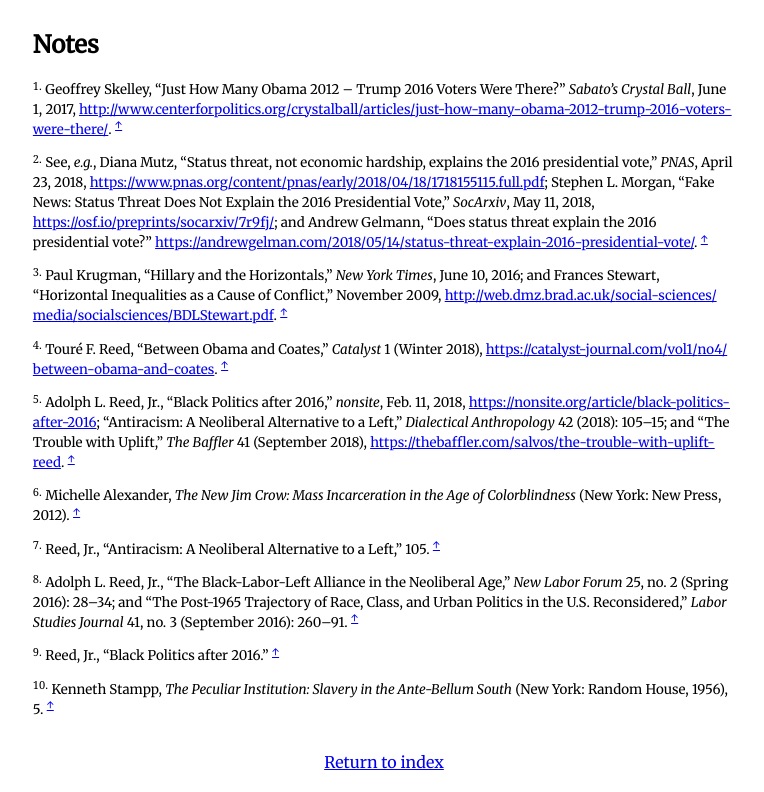
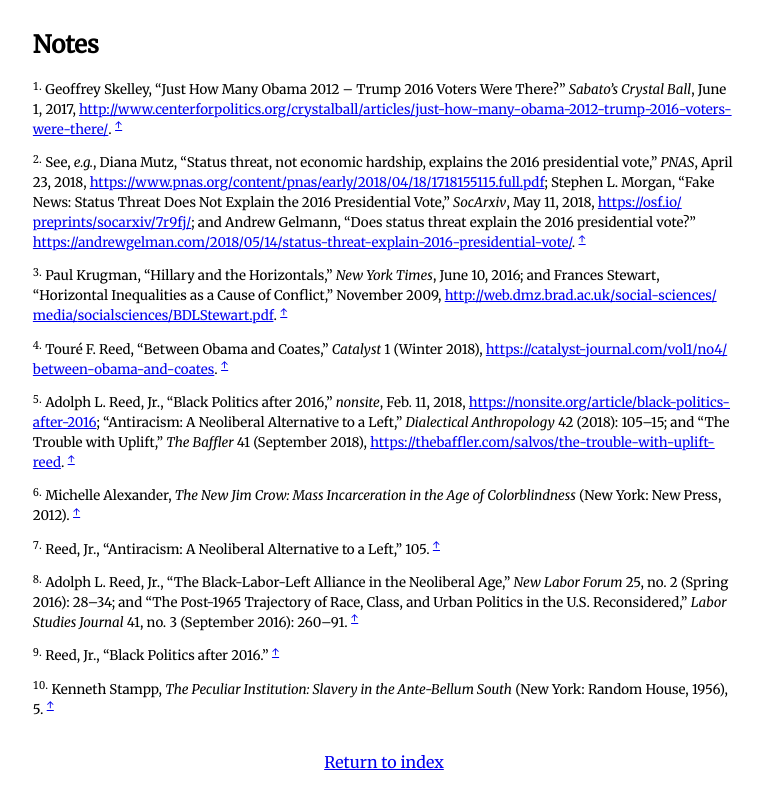
Before and after one commit to theodore-s-beers/reed-archive, a plain HTML site: page materialist-black-history/index.html in a window 1280 px wide. Shown: the part 5908-6700 px from the top of the page, without its empty margins (256-1020 px from the left). Drawn offline with Linux system fonts and the light colour scheme.

Commit message:
Add files via upload

```diff
--- a/materialist-black-history/index.html
+++ b/materialist-black-history/index.html
@@ -91,7 +91,7 @@
         <section id="notes">
             <h2 style="margin-top: 2rem;">Notes</h2>
             <p class="footnote" id="foot_1"><sup class="footnote-number">1.</sup>Geoffrey Skelley, “Just How Many Obama 2012 – Trump 2016 Voters Were There?” <em>Sabato’s Crystal Ball</em>, June 1, 2017, <a href="http://www.centerforpolitics.org/crystalball/articles/just-how-many-obama-2012-trump-2016-voters-were-there/" target="_blank" rel="noopener">http://www.centerforpolitics.org/<wbr>crystalball/<wbr>articles/<wbr>just-how-many-obama-2012-trump-2016-voters-were-there/</a>.<sup class="footnote-arrow"><a href="#foot_src_1">&uarr;</a></sup></p>
-            <p class="footnote" id="foot_2"><sup class="footnote-number">2.</sup>See, <em>e.g.</em>, Diana Mutz, “Status threat, not economic hardship, explains the 2016 presidential vote,” <em>PNAS</em>, April 23, 2018, <a href="https://www.pnas.org/content/pnas/early/2018/04/18/1718155115.full.pdf" target="_blank" rel="noopener">https://www.pnas.org/<wbr>content/<wbr>pnas/<wbr>early/<wbr>2018/<wbr>04/<wbr>18/<wbr>1718155115.full.pdf</a>; Stephen L. Morgan, “Fake News: Status Threat Does Not Explain the 2016 Presidential Vote,” <em>SocArxiv</em>, May 11, 2018, <a href="https://osf.io/preprints/socarxiv/7r9fj/" target="_blank" rel="noopener">https://osf.io/preprints/socarxiv/7r9fj/</a>; and Andrew Gelmann, “Does status threat explain the 2016 presidential vote?” <a href="https://andrewgelman.com/2018/05/14/status-threat-explain-2016-presidential-vote/" target="_blank" rel="noopener">https://andrewgelman.com/<wbr>2018/<wbr>05/<wbr>14/<wbr>status-threat-explain-2016-presidential-vote/</a>.<sup class="footnote-arrow"><a href="#foot_src_2">&uarr;</a></sup></p>
+            <p class="footnote" id="foot_2"><sup class="footnote-number">2.</sup>See, <em>e.g.</em>, Diana Mutz, “Status threat, not economic hardship, explains the 2016 presidential vote,” <em>PNAS</em>, April 23, 2018, <a href="https://www.pnas.org/content/pnas/early/2018/04/18/1718155115.full.pdf" target="_blank" rel="noopener">https://www.pnas.org/<wbr>content/<wbr>pnas/<wbr>early/<wbr>2018/<wbr>04/<wbr>18/<wbr>1718155115.full.pdf</a>; Stephen L. Morgan, “Fake News: Status Threat Does Not Explain the 2016 Presidential Vote,” <em>SocArxiv</em>, May 11, 2018, <a href="https://osf.io/preprints/socarxiv/7r9fj/" target="_blank" rel="noopener">https://osf.io/<wbr>preprints/<wbr>socarxiv/<wbr>7r9fj/</a>; and Andrew Gelmann, “Does status threat explain the 2016 presidential vote?” <a href="https://andrewgelman.com/2018/05/14/status-threat-explain-2016-presidential-vote/" target="_blank" rel="noopener">https://andrewgelman.com/<wbr>2018/<wbr>05/<wbr>14/<wbr>status-threat-explain-2016-presidential-vote/</a>.<sup class="footnote-arrow"><a href="#foot_src_2">&uarr;</a></sup></p>
             <p class="footnote" id="foot_3"><sup class="footnote-number">3.</sup>Paul Krugman, “Hillary and the Horizontals,” <em>New York Times</em>, June 10, 2016; and Frances Stewart, “Horizontal Inequalities as a Cause of Conflict,” November 2009, <a href="http://web.dmz.brad.ac.uk/social-sciences/media/socialsciences/BDLStewart.pdf" target="_blank" rel="noopener">http://web.dmz.brad.ac.uk/<wbr>social-sciences/<wbr>media/<wbr>socialsciences/<wbr>BDLStewart.pdf</a>.<sup class="footnote-arrow"><a href="#foot_src_3">&uarr;</a></sup></p>
             <p class="footnote" id="foot_4"><sup class="footnote-number">4.</sup>Touré F. Reed, “Between Obama and Coates,” <em>Catalyst</em> 1 (Winter 2018), <a href="https://catalyst-journal.com/vol1/no4/between-obama-and-coates" target="_blank" rel="noopener">https://catalyst-journal.com/<wbr>vol1/<wbr>no4/<wbr>between-obama-and-coates</a>.<sup class="footnote-arrow"><a href="#foot_src_4">&uarr;</a></sup></p>
             <p class="footnote" id="foot_5"><sup class="footnote-number">5.</sup>Adolph L. Reed, Jr., “Black Politics after 2016,” <em>nonsite</em>, Feb. 11, 2018, <a href="https://nonsite.org/article/black-politics-after-2016" target="_blank" rel="noopener">https://nonsite.org/<wbr>article/<wbr>black-politics-after-2016</a>; “Antiracism: A Neoliberal Alternative to a Left,” <em>Dialectical Anthropology</em> 42 (2018): 105–15; and “The Trouble with Uplift,” <em>The Baffler</em> 41 (September 2018), <a href="https://thebaffler.com/salvos/the-trouble-with-uplift-reed" target="_blank" rel="noopener">https://thebaffler.com/<wbr>salvos/<wbr>the-trouble-with-uplift-reed</a>.<sup class="footnote-arrow"><a href="#foot_src_5">&uarr;</a></sup></p>
```
